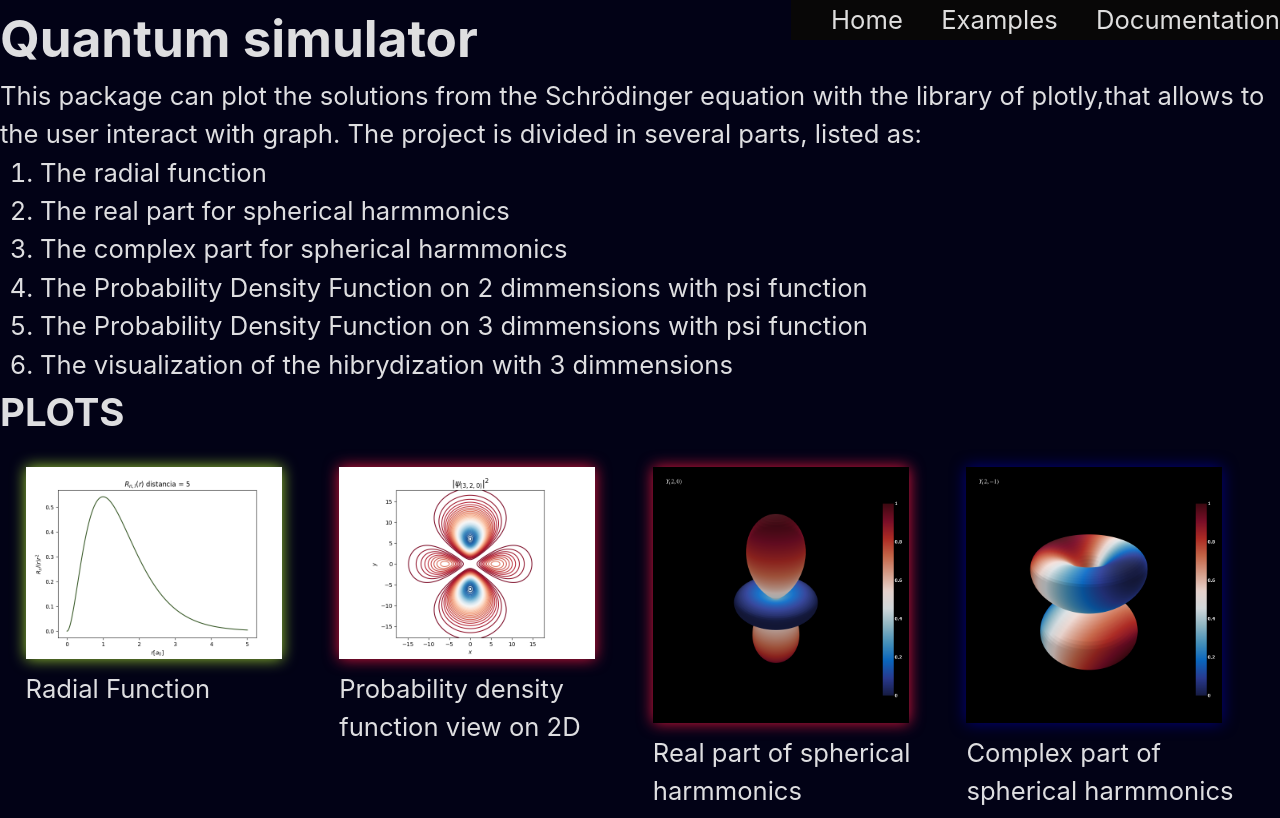
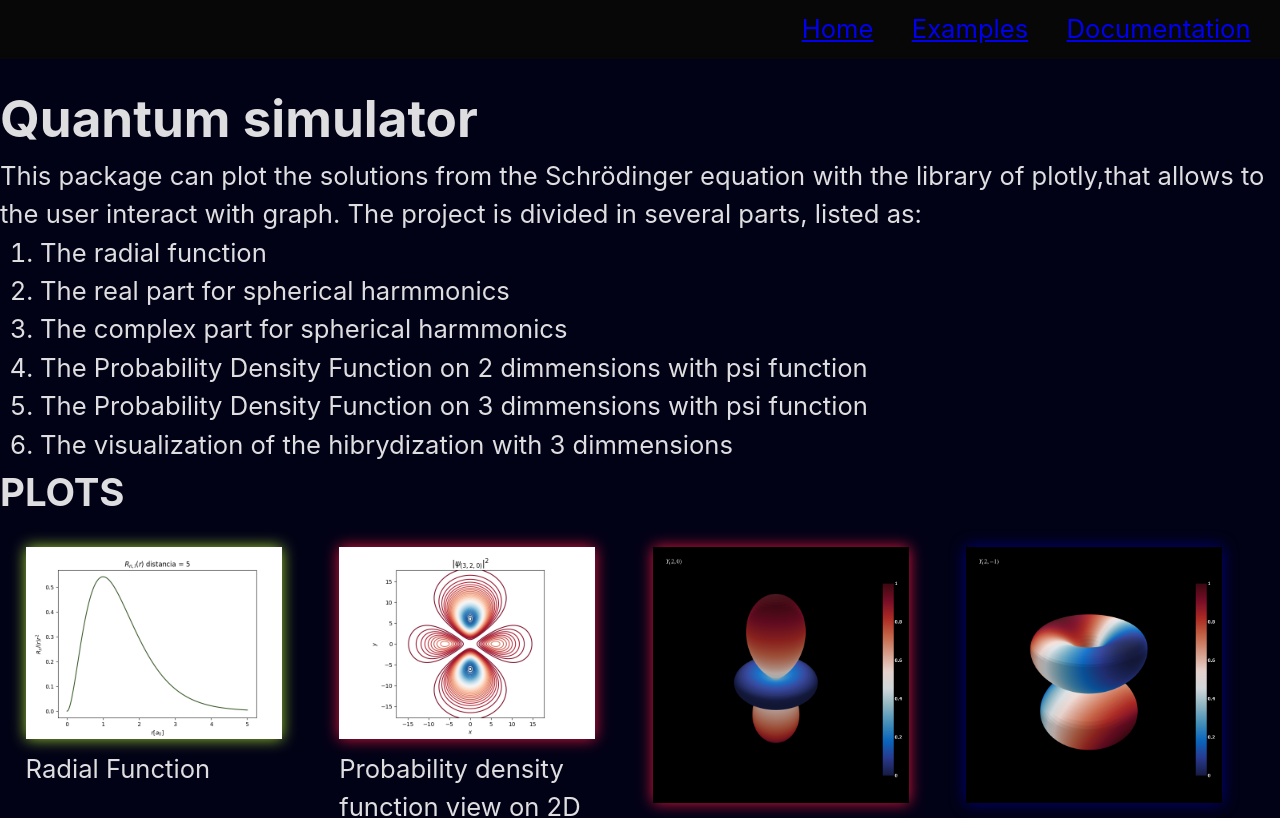
Before and after one commit to JoseAdrianRodriguezGonzalez/Hybridization, a Svelte app in the folder Hybridization/: page / in a window 1280 px wide. Shown: the top 818 px of the page. Built offline with nearby package versions, Linux system fonts and the light colour scheme.

Commit message:
add the new routes

```diff
--- a/Hybridization/src/App.svelte
+++ b/Hybridization/src/App.svelte
@@ -1,19 +1,13 @@
 <script>
 
-  import Header from './components/Header.svelte';
-  import Main from './components/main.svelte';
-  import Footer from './components/footer.svelte'
+  import Router from 'svelte-spa-router';
+import routes from './routes';
+
+    // Revisa si la ruta es la raízW
 </script>
 
 <main>
-  <div>
-    <Header></Header>
-  </div>
-  <Main>
+     <Router {routes}>
+    </Router>
 
-  </Main>
-
-  <Footer>
-
-  </Footer>
 </main>
--- a/Hybridization/src/components/Header.css
+++ b/Hybridization/src/components/Header.css
@@ -9,10 +9,15 @@
     background-color: rgb(8, 7, 7);
     height: 5vh;
     z-index: 100;
+    width: 100vw;
+    padding: 2.3vw;
+}
+.nav{
+    height: 10vh;
 }
 .nav ul>li{
     text-shadow: 1vw ;
-
+    font-style: none;
 }
 @media screen and (min-width:1020px) {
     .nav ul>li{
--- a/Hybridization/src/components/Header.svelte
+++ b/Hybridization/src/components/Header.svelte
@@ -1,13 +1,14 @@
 <script>
     import './Header.css';
+    import{link} from 'svelte-spa-router';
 </script>
 <header>
     <div>
         <nav class="nav">
             <ul>
-              <li>Documentation</li>
-              <li>Examples</li>
-              <li>Home</li>
+              <li><a href="/Documentation" use:link>Documentation</a></li>
+              <li><a href="/Examples" use:link>Examples</a></li>
+              <li><a href="/" use:link>Home</a></li>
             </ul>
           </nav>
     </div>
--- /dev/null
+++ b/Hybridization/src/routes.js
@@ -0,0 +1,10 @@
+import Documentation from "./routes/Documentation.svelte";
+import Examples from "./routes/Examples.svelte";
+import Home from "./routes/home.svelte"
+const routes ={
+    '/Documentation':Documentation,
+    '/Examples':Examples,
+    '/':Home
+
+}
+export default routes;
--- /dev/null
+++ b/Hybridization/src/routes/Documentation.svelte
@@ -0,0 +1,7 @@
+<script>
+    import{link} from 'svelte-spa-router';
+    import Header from '../components/Header.svelte';
+    import Footer from '../components/footer.svelte';
+</script>
+<Header></Header>
+<Footer></Footer>
--- /dev/null
+++ b/Hybridization/src/routes/Examples.svelte
@@ -0,0 +1,7 @@
+<script>
+    import{link} from 'svelte-spa-router'
+  import Header from '../components/Header.svelte';
+  import Footer from '../components/footer.svelte';
+</script>
+<Header></Header>
+<Footer></Footer>
--- /dev/null
+++ b/Hybridization/src/routes/home.svelte
@@ -0,0 +1,13 @@
+<script>
+    import Header from '../components/Header.svelte';
+    import Main from '../components/main.svelte';
+    import Footer from '../components/footer.svelte';
+</script>
+
+<main>
+  <div>
+    <Header></Header>
+  </div>
+  <Main></Main>
+  <Footer></Footer>
+</main>
```
